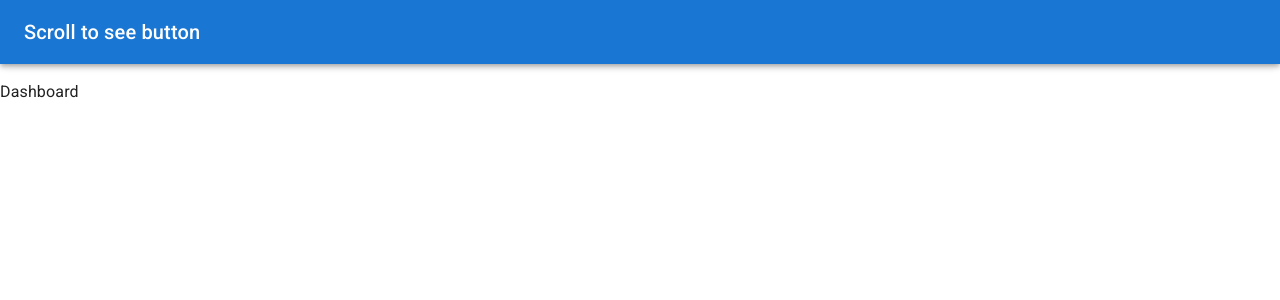
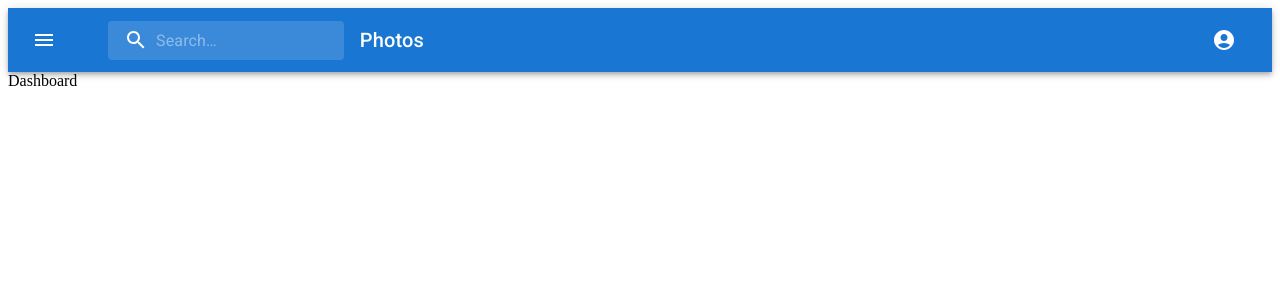
Before and after one commit to yasinyagmur/blog-app-firebase, a React (Create React App) app: page / in a window 1280 px wide. Shown: the top 300 px of the page. Built offline with nearby package versions, Linux system fonts and the light colour scheme.

Commit message:
navbar was created

```diff
--- a/src/components/Navbar.jsx
+++ b/src/components/Navbar.jsx
@@ -1,81 +1,169 @@
 import * as React from "react";
-import PropTypes from "prop-types";
 import AppBar from "@mui/material/AppBar";
+import Box from "@mui/material/Box";
 import Toolbar from "@mui/material/Toolbar";
 import Typography from "@mui/material/Typography";
-import CssBaseline from "@mui/material/CssBaseline";
-import useScrollTrigger from "@mui/material/useScrollTrigger";
-import Box from "@mui/material/Box";
-import Container from "@mui/material/Container";
-import Fab from "@mui/material/Fab";
-import KeyboardArrowUpIcon from "@mui/icons-material/KeyboardArrowUp";
-import Fade from "@mui/material/Fade";
+import IconButton from "@mui/material/IconButton";
+import MenuIcon from "@mui/icons-material/Menu";
+import AccountCircle from "@mui/icons-material/AccountCircle";
+// import Switch from "@mui/material/Switch";
+// import FormControlLabel from "@mui/material/FormControlLabel";
+// import FormGroup from "@mui/material/FormGroup";
+import MenuItem from "@mui/material/MenuItem";
+import Menu from "@mui/material/Menu";
+import SearchIcon from "@mui/icons-material/Search";
+import { styled, alpha } from "@mui/material/styles";
+import InputBase from "@mui/material/InputBase";
+import { useNavigate } from "react-router-dom";
 
-function ScrollTop(props) {
-  const { children, window } = props;
-  // Note that you normally won't need to set the window ref as useScrollTrigger
-  // will default to window.
-  // This is only being set here because the demo is in an iframe.
-  const trigger = useScrollTrigger({
-    target: window ? window() : undefined,
-    disableHysteresis: true,
-    threshold: 100,
-  });
+const Search = styled("div")(({ theme }) => ({
+  position: "relative",
+  borderRadius: theme.shape.borderRadius,
+  backgroundColor: alpha(theme.palette.common.white, 0.15),
+  "&:hover": {
+    backgroundColor: alpha(theme.palette.common.white, 0.25),
+  },
+  marginRight: theme.spacing(2),
+  marginLeft: 0,
+  width: "100%",
+  [theme.breakpoints.up("sm")]: {
+    marginLeft: theme.spacing(3),
+    width: "auto",
+  },
+}));
+const SearchIconWrapper = styled("div")(({ theme }) => ({
+  padding: theme.spacing(0, 2),
+  height: "100%",
+  position: "absolute",
+  pointerEvents: "none",
+  display: "flex",
+  alignItems: "center",
+  justifyContent: "center",
+}));
+const StyledInputBase = styled(InputBase)(({ theme }) => ({
+  color: "inherit",
+  "& .MuiInputBase-input": {
+    padding: theme.spacing(1, 1, 1, 0),
+    // vertical padding + font size from searchIcon
+    paddingLeft: `calc(1em + ${theme.spacing(4)})`,
+    transition: theme.transitions.create("width"),
+    width: "100%",
+    [theme.breakpoints.up("md")]: {
+      width: "20ch",
+    },
+  },
+}));
 
-  const handleClick = (event) => {
-    const anchor = (event.target.ownerDocument || document).querySelector(
-      "#back-to-top-anchor"
-    );
+export default function MenuAppBar() {
+  const [currentUser, setCurrentUser] = React.useState(false);
+  const [anchorEl, setAnchorEl] = React.useState(null);
 
-    if (anchor) {
-      anchor.scrollIntoView({
-        block: "center",
-      });
-    }
+  // const handleChange = (event) => {
+  //   setAuth(event.target.checked);
+  // };
+  const navigate = useNavigate();
+  const handleMenu = (event) => {
+    setAnchorEl(event.currentTarget);
   };
 
+  const handleClose = () => {
+    setAnchorEl(null);
+  };
+  const handleLogin = () => {
+    navigate("/login");
+    setAnchorEl(null);
+  };
   return (
-    <Fade in={trigger}>
-      <Box
-        onClick={handleClick}
-        role="presentation"
-        sx={{ position: "fixed", bottom: 16, right: 16 }}
-      >
-        {children}
-      </Box>
-    </Fade>
+    <Box sx={{ flexGrow: 1 }}>
+      <AppBar position="static">
+        <Toolbar>
+          <IconButton
+            size="large"
+            edge="start"
+            color="inherit"
+            aria-label="menu"
+            sx={{ mr: 2 }}
+          >
+            <MenuIcon />
+          </IconButton>
+          <Search>
+            <SearchIconWrapper>
+              <SearchIcon />
+            </SearchIconWrapper>
+            <StyledInputBase
+              placeholder="Search…"
+              inputProps={{ "aria-label": "search" }}
+            />
+          </Search>
+          <Typography variant="h6" component="div" sx={{ flexGrow: 1 }}>
+            Photos
+          </Typography>
+          {!currentUser ? (
+            <div>
+              <IconButton
+                size="large"
+                aria-label="account of current user"
+                aria-controls="menu-appbar"
+                aria-haspopup="true"
+                onClick={handleMenu}
+                color="inherit"
+              >
+                <AccountCircle />
+              </IconButton>
+              <Menu
+                id="menu-appbar"
+                anchorEl={anchorEl}
+                anchorOrigin={{
+                  vertical: "top",
+                  horizontal: "right",
+                }}
+                keepMounted
+                transformOrigin={{
+                  vertical: "top",
+                  horizontal: "right",
+                }}
+                open={Boolean(anchorEl)}
+                onClose={handleClose}
+              >
+                <MenuItem onClick={handleLogin}>Login</MenuItem>
+                <MenuItem>Register</MenuItem>
+              </Menu>
+            </div>
+          ) : (
+            <div>
+              <IconButton
+                size="large"
+                aria-label="account of current user"
+                aria-controls="menu-appbar"
+                aria-haspopup="true"
+                onClick={handleMenu}
+                color="inherit"
+              >
+                <AccountCircle />
+              </IconButton>
+              <Menu
+                id="menu-appbar"
+                anchorEl={anchorEl}
+                anchorOrigin={{
+                  vertical: "top",
+                  horizontal: "right",
+                }}
+                keepMounted
+                transformOrigin={{
+                  vertical: "top",
+                  horizontal: "right",
+                }}
+                open={Boolean(anchorEl)}
+                onClose={handleClose}
+              >
+                <MenuItem>Profile</MenuItem>
+                <MenuItem>New Blog</MenuItem>
+                <MenuItem>Logout</MenuItem>
+              </Menu>
+            </div>
+          )}
+        </Toolbar>
+      </AppBar>
+    </Box>
   );
 }
-
-ScrollTop.propTypes = {
-  children: PropTypes.element.isRequired,
-  /**
-   * Injected by the documentation to work in an iframe.
-   * You won't need it on your project.
-   */
-  window: PropTypes.func,
-};
-
-export default function Navbar(props) {
-  return (
-    <React.Fragment>
-      <CssBaseline />
-      <AppBar>
-        <Toolbar>
-          <Typography variant="h6" component="div">
-            Scroll to see button
-          </Typography>
-        </Toolbar>
-      </AppBar>
-      <Toolbar id="back-to-top-anchor" />
-      <Container>
-        <Box sx={{ my: 2 }}></Box>
-      </Container>
-      <ScrollTop {...props}>
-        <Fab size="small" aria-label="scroll back to top">
-          <KeyboardArrowUpIcon />
-        </Fab>
-      </ScrollTop>
-    </React.Fragment>
-  );
-}
```
Also changed, not shown: src/pages/Profile.jsx (added, +7 -0 lines), src/pages/UpdateBlog.jsx (added, +7 -0 lines).
